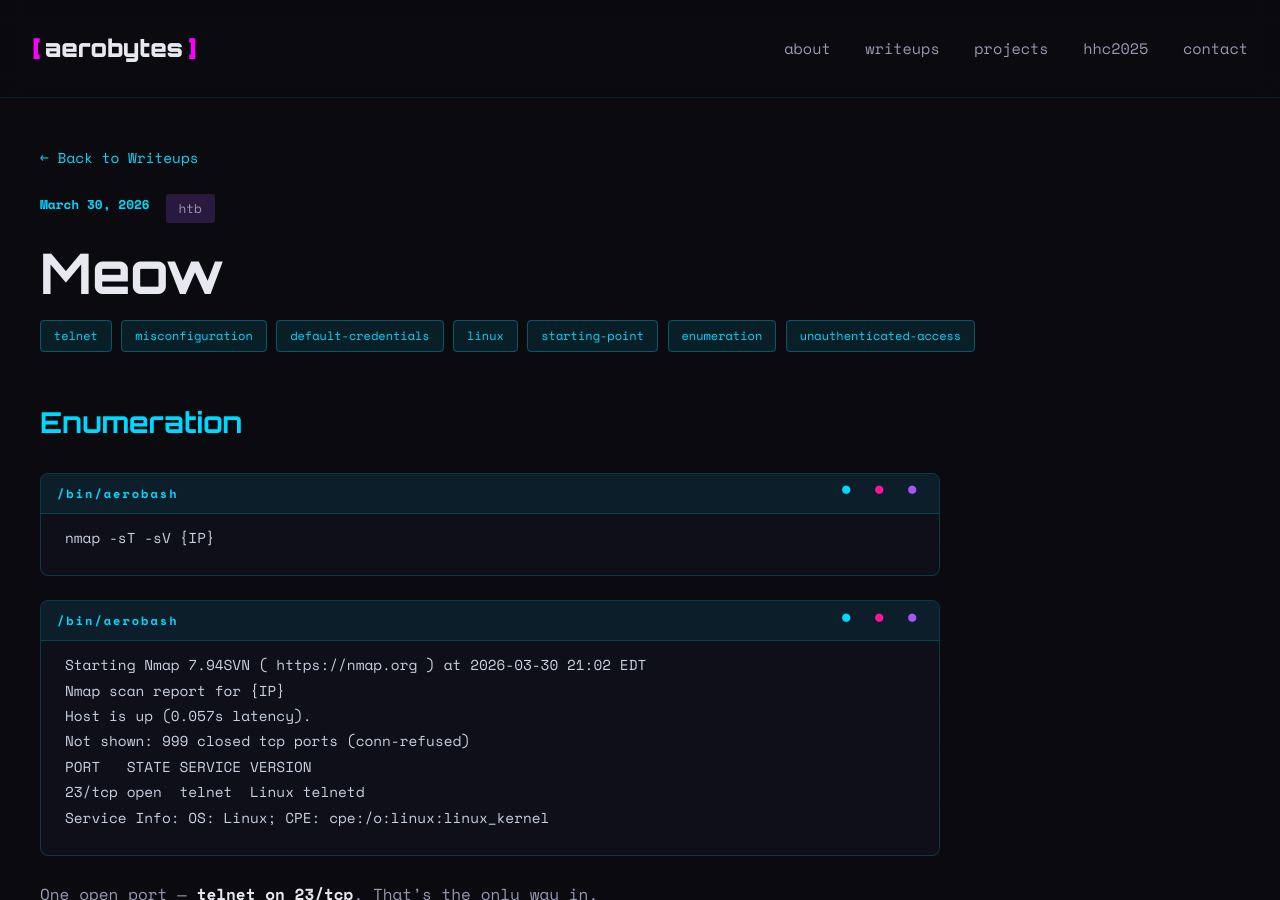
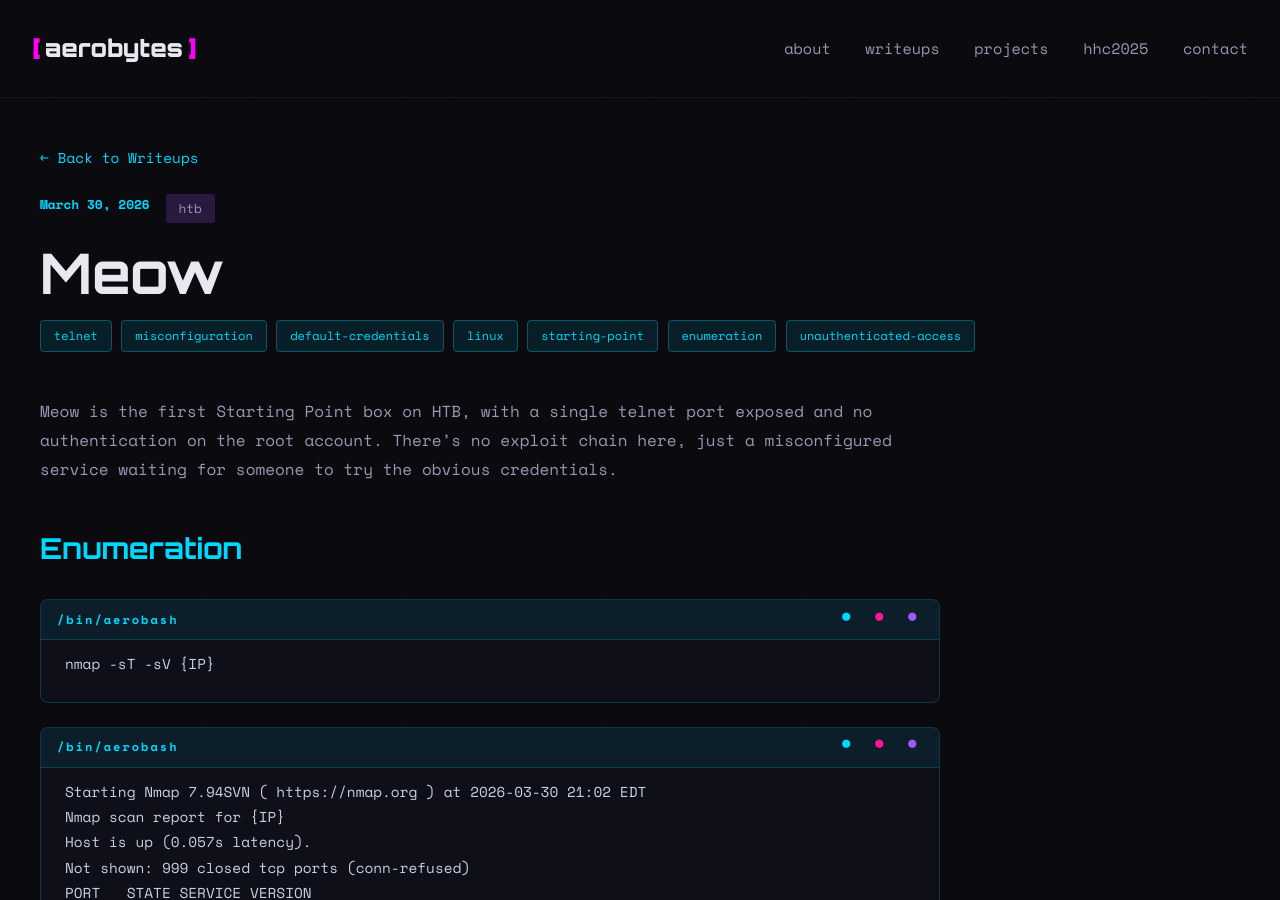
Before and after one commit to Aeronique/aerobytes-site, a Jekyll site: the page built from _posts/2026-03-30-htb-meow.md, in a window 1280 px wide and 900 px high. Built offline with Jekyll 4.4.1, drawn with Linux system fonts in a browser that asks for light colours.

Commit message:
Update 2026-03-30-htb-meow.md

```diff
--- a/_posts/2026-03-30-htb-meow.md
+++ b/_posts/2026-03-30-htb-meow.md
@@ -9,6 +9,8 @@ tags: ["telnet", "misconfiguration", "default-credentials", "linux", "starting-p
 excerpt: "Single open port, telnet on 23/tcp, no password on root. Recognizing an exposed unauthenticated service and acting on it."
 permalink: /writeups/htb-meow/
 ---
+
+Meow is the first Starting Point box on HTB, with a single telnet port exposed and no authentication on the root account. There's no exploit chain here, just a misconfigured service waiting for someone to try the obvious credentials.
 
 ## Enumeration
 
```
